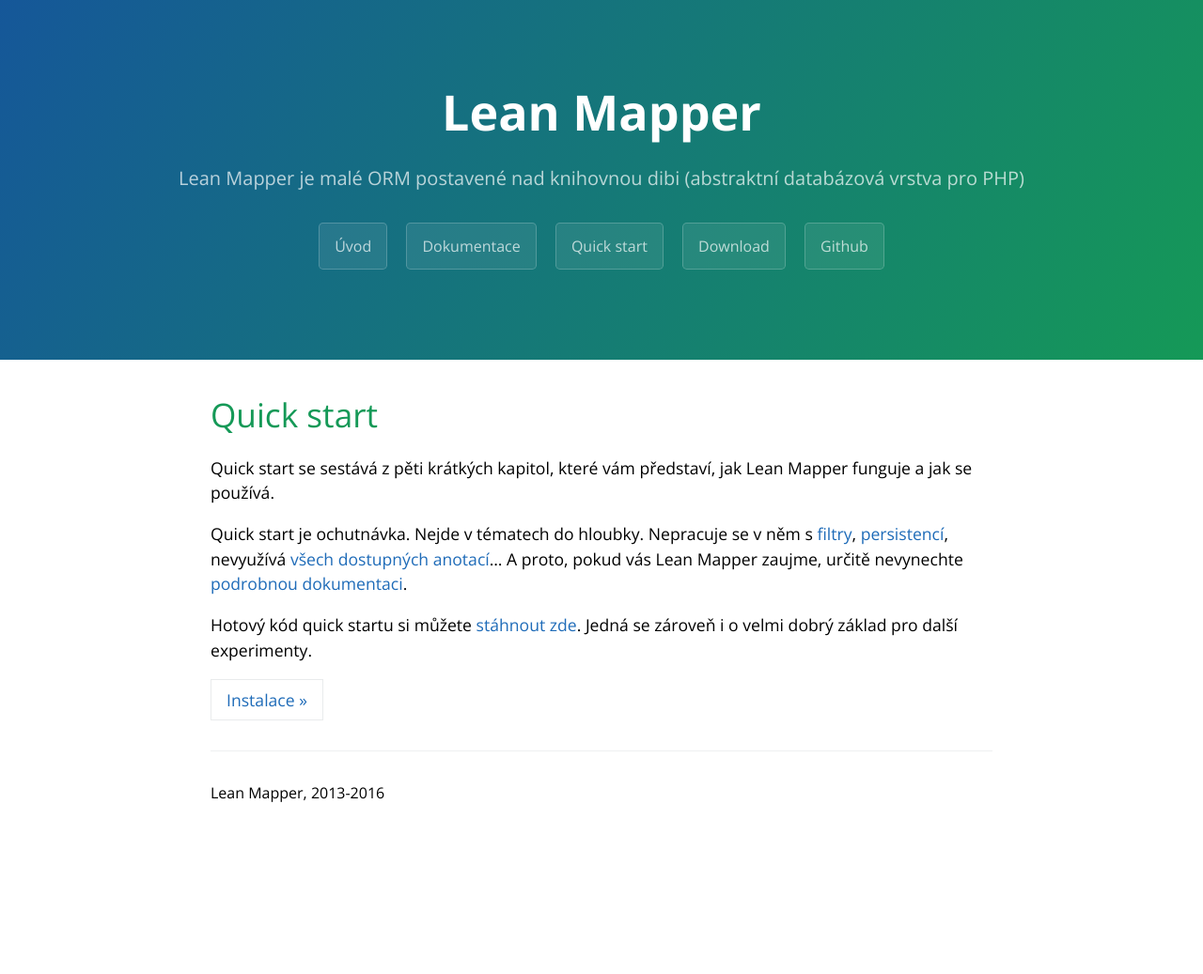
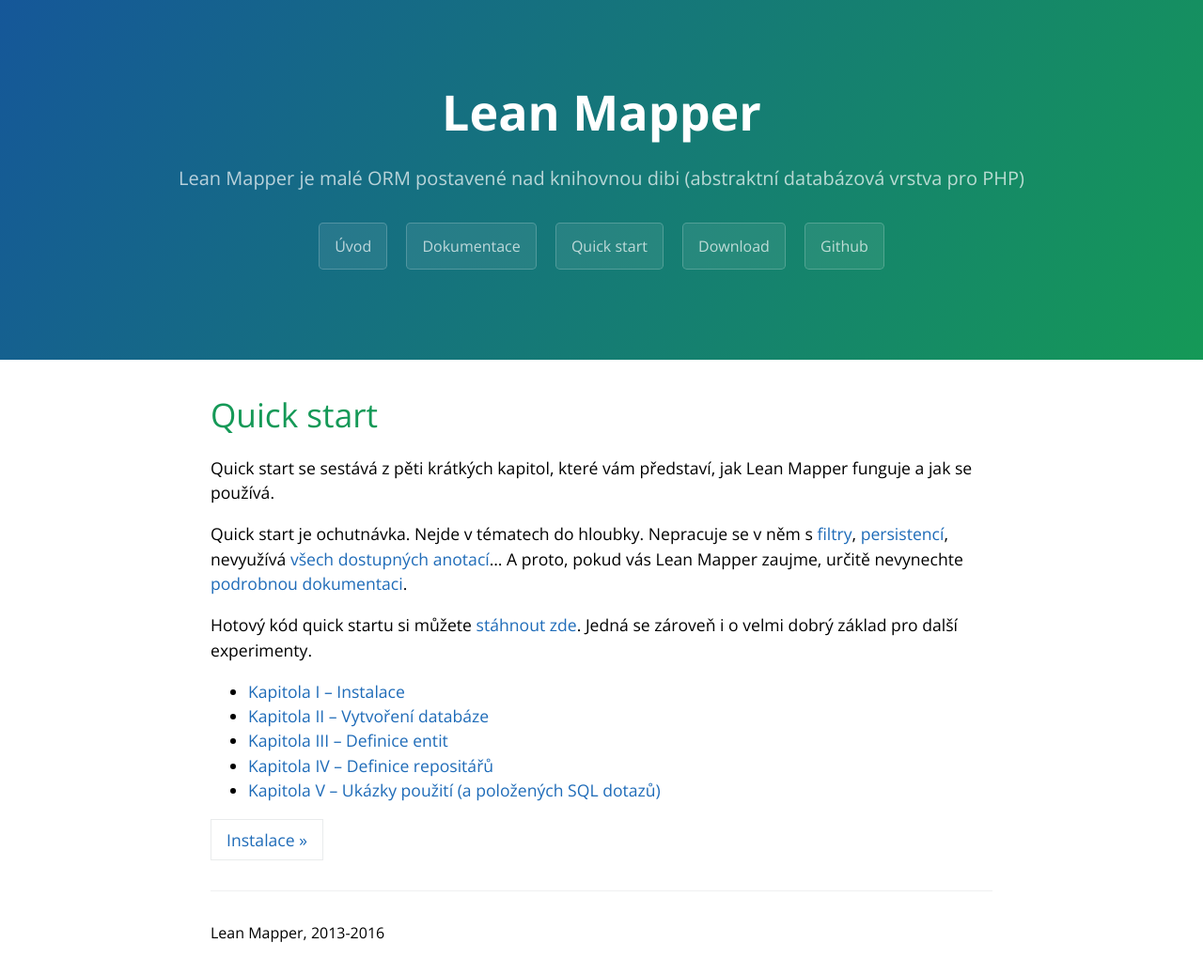
Before and after one commit to LeanMapper/LeanMapper.github.io, a Jekyll site: the page built from cs/quick-start/index.md, in a window 1280 px wide. Shown: the whole page at 94% size. Built offline with Jekyll 4.4.1, drawn with Linux system fonts in a browser that asks for light colours; before the commit the page ends 900 px from its top, so only the background shows below that.

Commit message:
Quick start: added list of pages

```diff
--- a/cs/quick-start/index.md
+++ b/cs/quick-start/index.md
@@ -8,5 +8,10 @@ Quick start je ochutnávka. Nejde v tématech do hloubky. Nepracuje se v něm s
 
 Hotový kód quick startu si můžete [stáhnout zde](/resources/quickstart-v1.3.zip). Jedná se zároveň i o velmi dobrý základ pro další experimenty.
 
+* [Kapitola I – Instalace](/cs/quick-start/kapitola-1/)
+* [Kapitola II – Vytvoření databáze](/cs/quick-start/kapitola-2/)
+* [Kapitola III – Definice entit](/cs/quick-start/kapitola-3/)
+* [Kapitola IV – Definice repositářů](/cs/quick-start/kapitola-4/)
+* [Kapitola V – Ukázky použití (a položených SQL dotazů)](/cs/quick-start/kapitola-5/)
 
 [Instalace »](kapitola-1/) |
```
